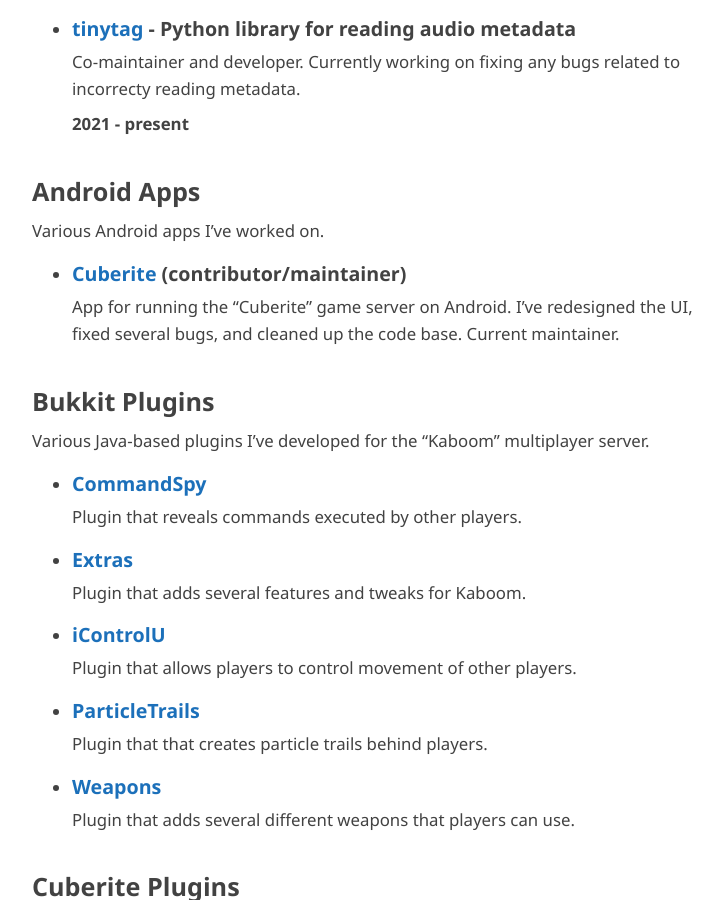
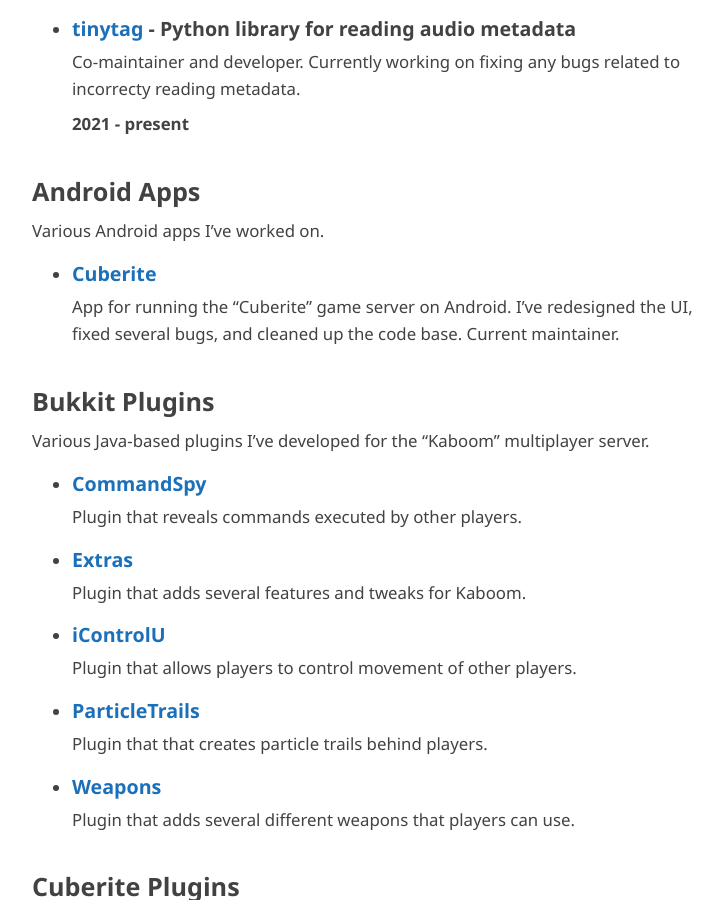
Before and after one commit to mathiascode/projects, a Jekyll site: the page built from index.md, in a window 1280 px wide and 900 px high, scrolled down 578 px. Shown: the whole window, without its empty margins (272-995 px from the left). Built offline with Jekyll 4.4.1, drawn with Linux system fonts in a browser that asks for light colours; our own code applies the rules of GitHub Pages for plain Markdown files.

Commit message:
Remove redundant description

```diff
--- a/index.md
+++ b/index.md
@@ -36,7 +36,7 @@
 
 Various Android apps I've worked on.
 
- * ### [Cuberite](https://github.com/cuberite/android) (contributor/maintainer)
+ * ### [Cuberite](https://github.com/cuberite/android)
 
    App for running the "Cuberite" game server on Android. I've redesigned the UI, fixed several bugs, and cleaned
    up the code base. Current maintainer.
```
